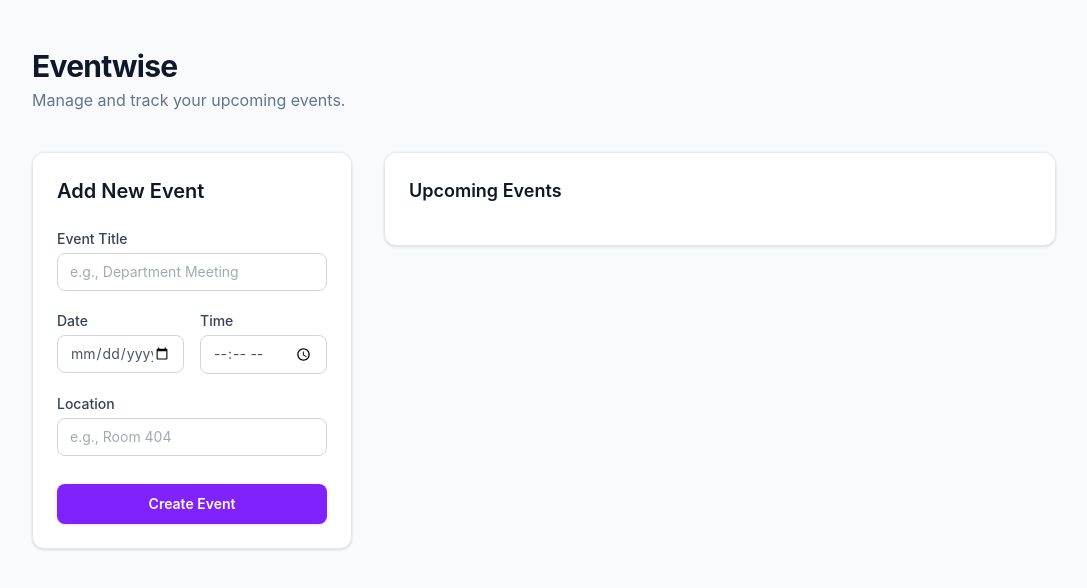
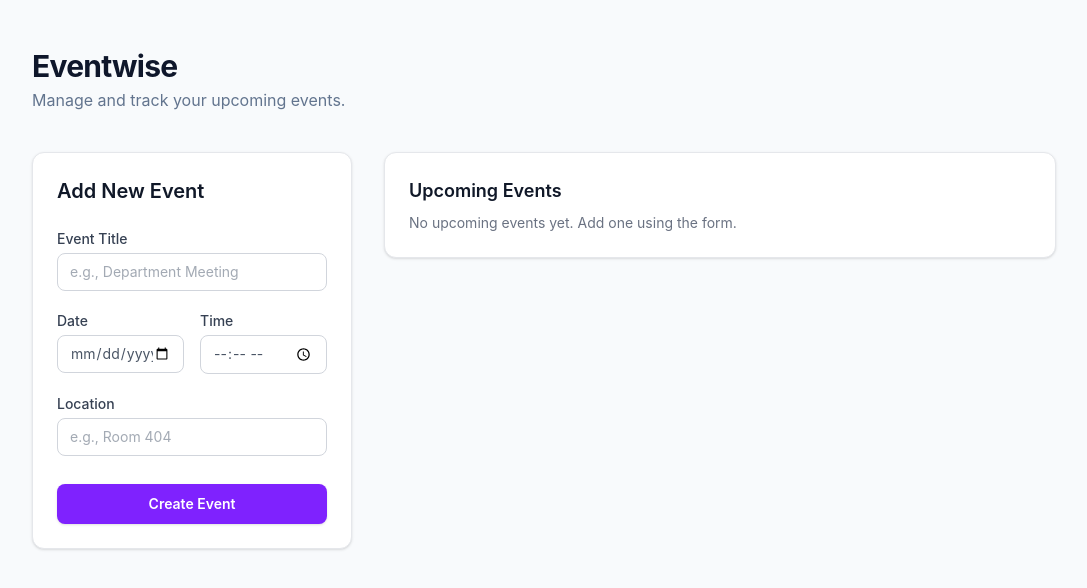
Before and after one commit to csci151-eventwise-org/event-manager, a React (Vite) app: page / in a window 1280 px wide. Shown: the top 588 px of the page, without its empty margins (96-1183 px from the left). Built offline with nearby package versions, Linux system fonts and the light colour scheme.

Commit message:
feat: connect EventForm state to EventList display

```diff
--- a/src/App.tsx
+++ b/src/App.tsx
@@ -1,6 +1,7 @@
 import { useState } from "react";
 import type { AppEvent, EventFormData } from "./types/index";
 import { EventForm } from "./components/EventForm";
+import { EventList } from "./components/EventList";
 
 function App() {
   const [events, setEvents] = useState<AppEvent[]>([]);
@@ -38,13 +39,7 @@ function App() {
 
           {/* Right Column: List takes up remaining columns */}
           <div className="md:col-span-7 lg:col-span-8">
-            {/* Your team member's Event List component will go here */}
-            <div className="bg-white rounded-xl border border-gray-200 shadow-sm p-6">
-              <h2 className="text-lg font-semibold text-gray-900 mb-4">
-                Upcoming Events
-              </h2>
-              {/* List items... */}
-            </div>
+            <EventList events={events} />
           </div>
         </div>
       </div>
```
